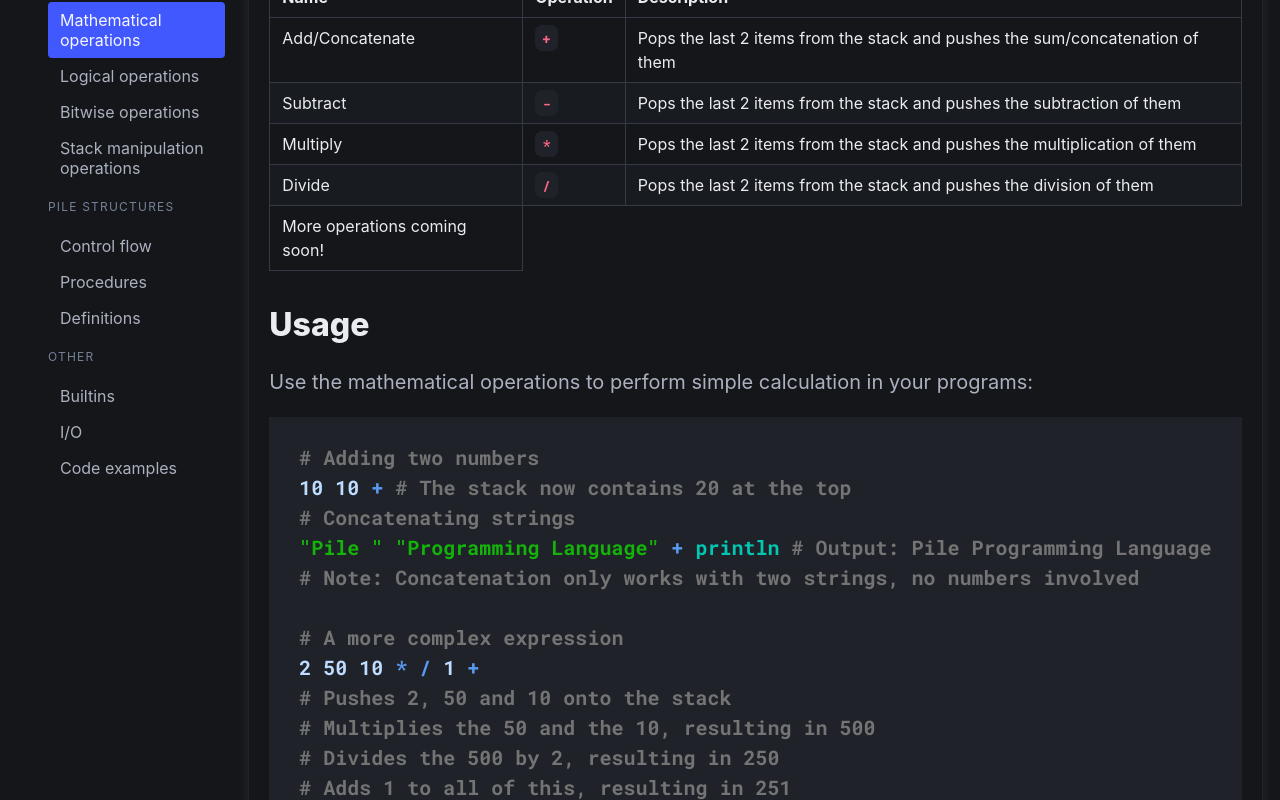
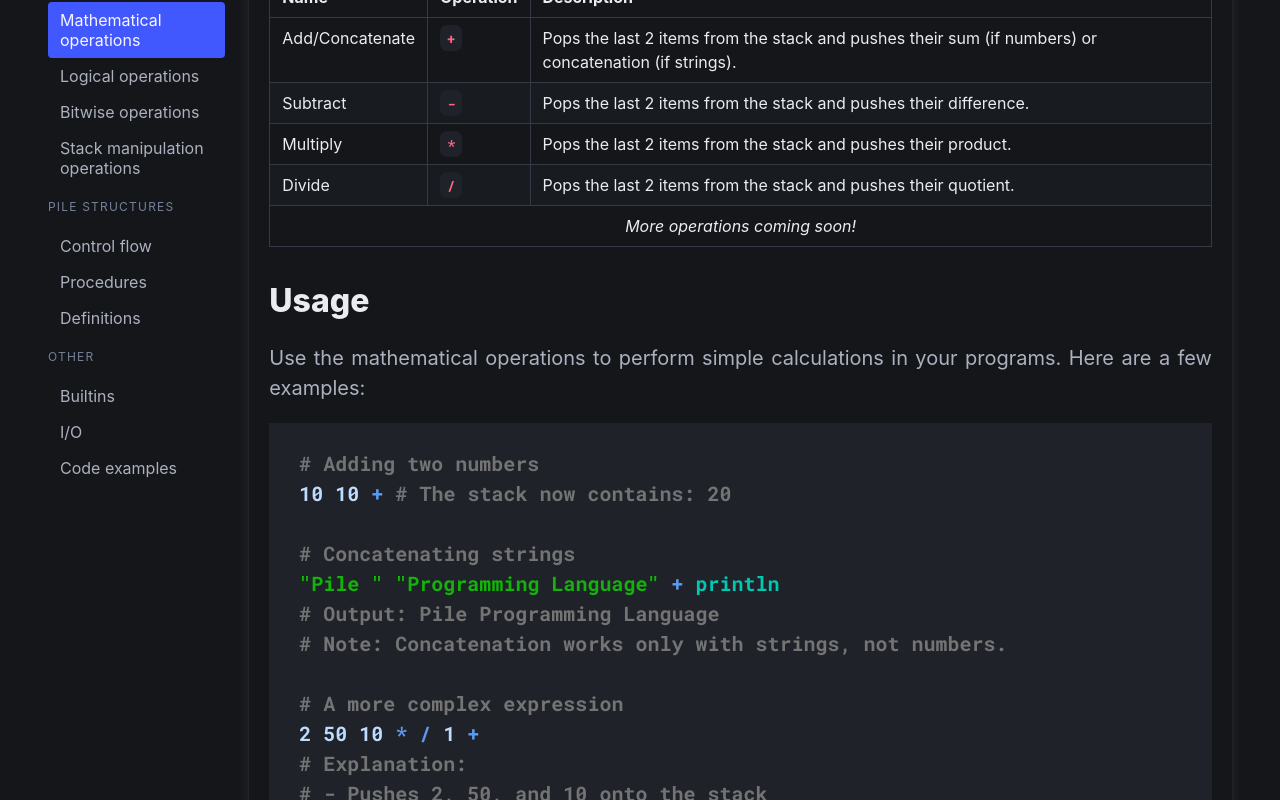
Before and after one commit to marc-dantas/pile-online, a Next.js app: page /docs/math in a window 1280 px wide. Shown: the part 320-1120 px from the top of the page. Built offline with nearby package versions, Linux system fonts and the light colour scheme.

Commit message:
improved text in math

```diff
--- a/src/app/docs/math/page.tsx
+++ b/src/app/docs/math/page.tsx
@@ -7,37 +7,70 @@ import { C, Kw, Op, S, N, B } from "@/components/Code";
 export default function Docs() {
     return (
         <DocsPage>
-            <Title>Mathematical operations</Title>
-            <Subtitle>This topic is meant to document mathematical operations</Subtitle>
+            <Title>Mathematical Operations</Title>
+            <Subtitle>Learn how to use mathematical operations in your programs.</Subtitle>
             <Title2>Reference</Title2>
             <Table>
                 <thead className="has-text-weight-bold">
-                    <tr><td>Name</td><td>Operation</td><td>Description</td></tr>
+                    <tr>
+                        <td>Name</td>
+                        <td>Operation</td>
+                        <td>Description</td>
+                    </tr>
                 </thead>
                 <tbody>
-                    <tr><td>Add/Concatenate</td><td><code>+</code></td><td>Pops the last 2 items from the stack and pushes the sum/concatenation of them</td></tr>
-                    <tr><td>Subtract</td><td><code>-</code></td><td>Pops the last 2 items from the stack and pushes the subtraction of them</td></tr>
-                    <tr><td>Multiply</td><td><code>*</code></td><td>Pops the last 2 items from the stack and pushes the multiplication of them</td></tr>
-                    <tr><td>Divide</td><td><code>/</code></td><td>Pops the last 2 items from the stack and pushes the division of them</td></tr>
-                    <tr><td>More operations coming soon!</td></tr>
+                    <tr>
+                        <td>Add/Concatenate</td>
+                        <td><code>+</code></td>
+                        <td>
+                            Pops the last 2 items from the stack and pushes their sum
+                            (if numbers) or concatenation (if strings).
+                        </td>
+                    </tr>
+                    <tr>
+                        <td>Subtract</td>
+                        <td><code>-</code></td>
+                        <td>Pops the last 2 items from the stack and pushes their difference.</td>
+                    </tr>
+                    <tr>
+                        <td>Multiply</td>
+                        <td><code>*</code></td>
+                        <td>Pops the last 2 items from the stack and pushes their product.</td>
+                    </tr>
+                    <tr>
+                        <td>Divide</td>
+                        <td><code>/</code></td>
+                        <td>Pops the last 2 items from the stack and pushes their quotient.</td>
+                    </tr>
+                    <tr>
+                        <td colSpan={4} className="has-text-centered">
+                            <em>More operations coming soon!</em>
+                        </td>
+                    </tr>
                 </tbody>
             </Table>
             <Title2>Usage</Title2>
-            <P>Use the mathematical operations to perform simple calculation in your programs:</P>
+            <P>
+                Use the mathematical operations to perform simple calculations in your programs.
+                Here are a few examples:
+            </P>
             <Code>
                 <C x="# Adding two numbers" /><br />
-                <N x="10" /> <N x="10" /> <Op x="+" /> <C x="# The stack now contains 20 at the top" /><br />
+                <N x="10" /> <N x="10" /> <Op x="+" /> <C x="# The stack now contains: 20" /><br />
+                <br />
                 <C x="# Concatenating strings" /><br />
-                <S x='"Pile "' /> <S x='"Programming Language"' /> <Op x="+" /> <B x="println" /> <C x="# Output: Pile Programming Language" /><br />
-                <C x="# Note: Concatenation only works with two strings, no numbers involved" /><br />
+                <S x='"Pile "' /> <S x='"Programming Language"' /> <Op x="+" /> <B x="println" /><br />
+                <C x="# Output: Pile Programming Language" /><br />
+                <C x="# Note: Concatenation works only with strings, not numbers." /><br />
                 <br />
                 <C x="# A more complex expression" /><br />
                 <N x="2 50 10" /> <Op x="* /" /> <N x="1" /> <Op x="+" /><br />
-                <C x="# Pushes 2, 50 and 10 onto the stack" /><br />
-                <C x="# Multiplies the 50 and the 10, resulting in 500" /><br />
-                <C x="# Divides the 500 by 2, resulting in 250" /><br />
-                <C x="# Adds 1 to all of this, resulting in 251" /><br />
+                <C x="# Explanation:" /><br />
+                <C x="# - Pushes 2, 50, and 10 onto the stack" /><br />
+                <C x="# - Multiplies 50 and 10 (result: 500)" /><br />
+                <C x="# - Divides 500 by 2 (result: 250)" /><br />
+                <C x="# - Adds 1 to the result (final result: 251)" /><br />
             </Code>
         </DocsPage>
-    )
+    );
 }
```
